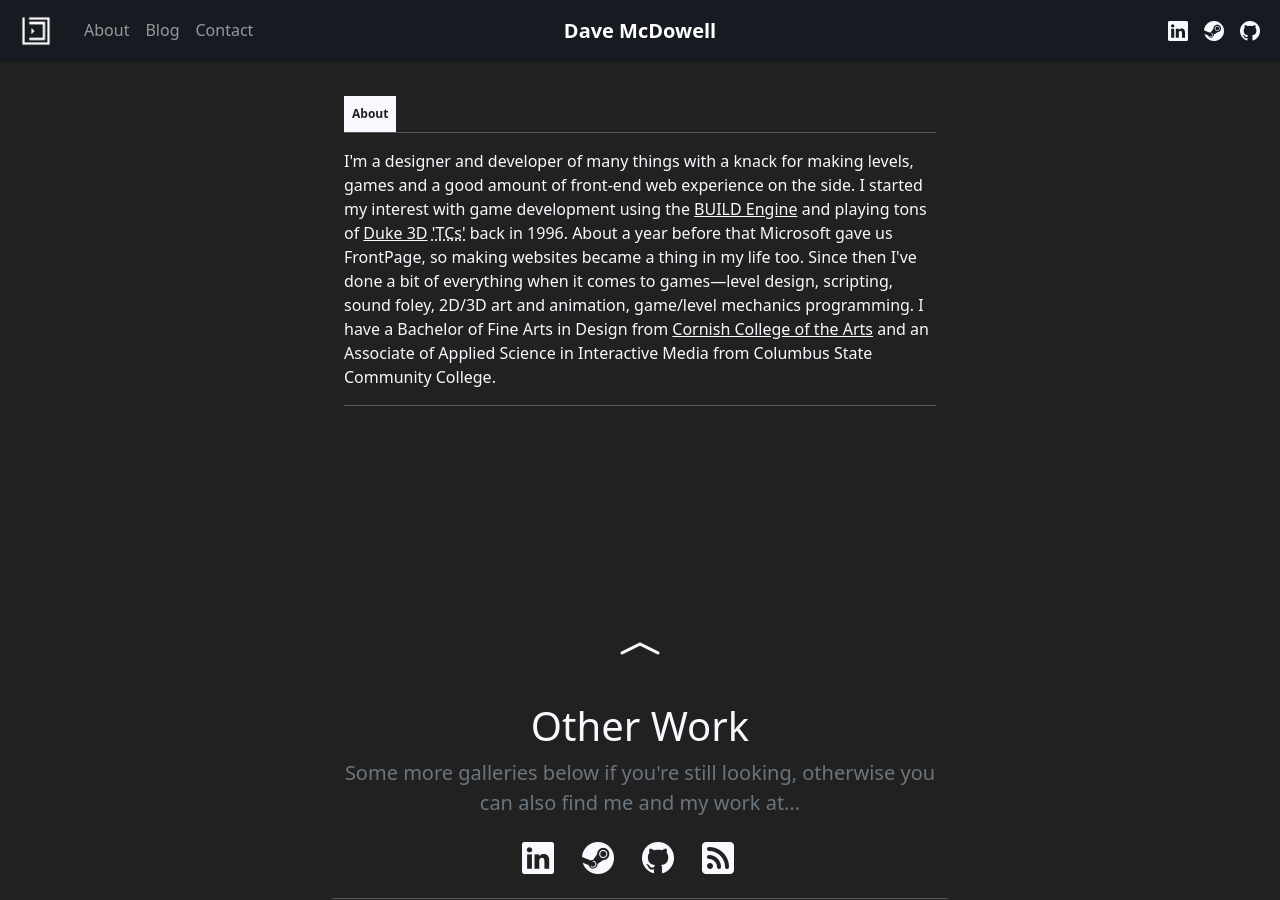
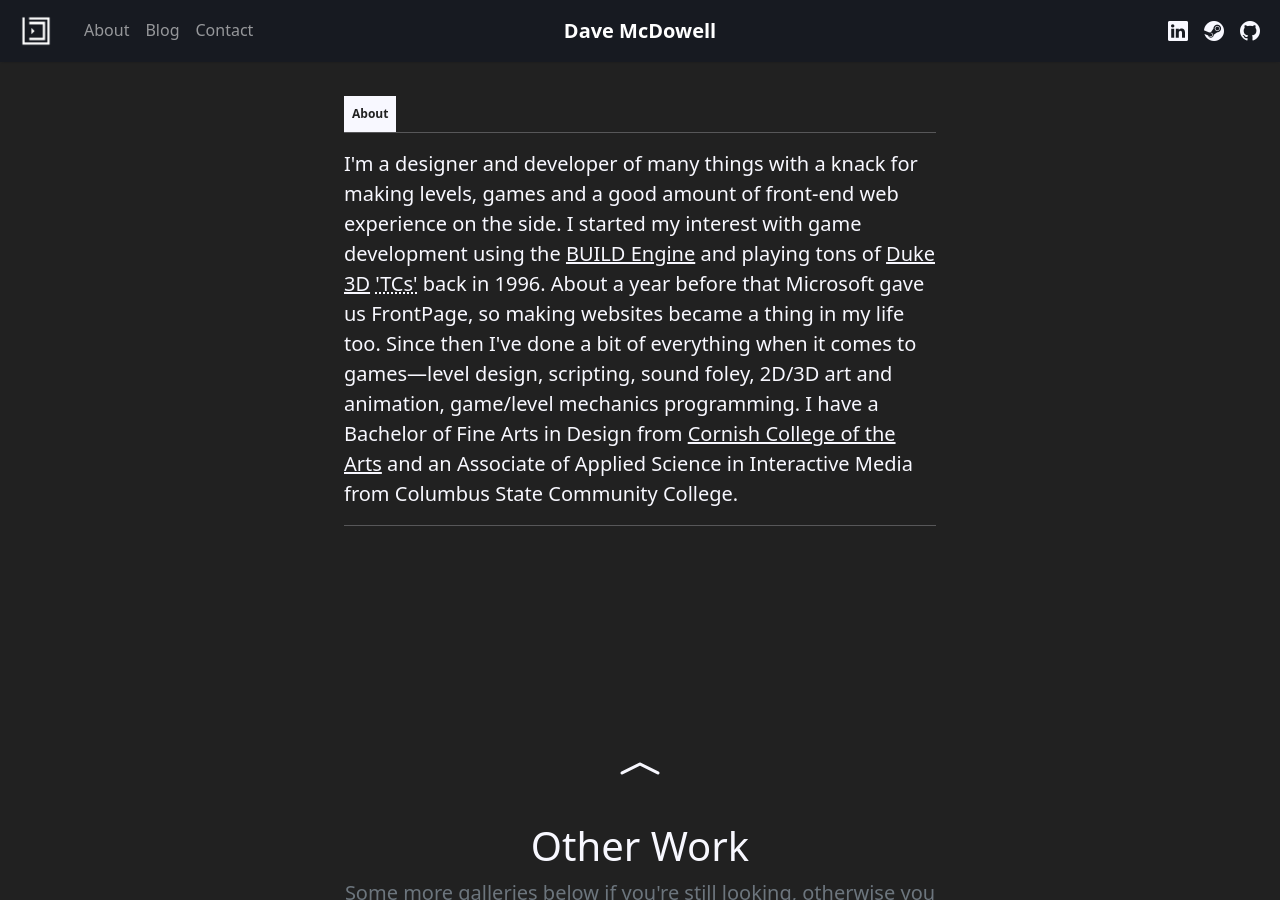
Before and after one commit to davemcdowell/portfolio, a Jekyll site: the page built from about.html, in a window 1280 px wide and 900 px high. Built offline with Jekyll 4.4.1, drawn with Linux system fonts in a browser that asks for light colours; nearby versions of some CDN libraries.

Commit message:
Update about.html

```diff
--- a/about.html
+++ b/about.html
@@ -14,7 +14,7 @@ Since then I've done a bit of everything when it comes to games&mdash;level desi
                 <div class="container">
                     <h3 class="block-label">About</h3>
                     <hr class="block-label-hr">
-                    <p>{{ aboutMe }}</p>
+                    <p class="lead">{{ aboutMe }}</p>
                     <hr>
                 </div>
             </section>
```
